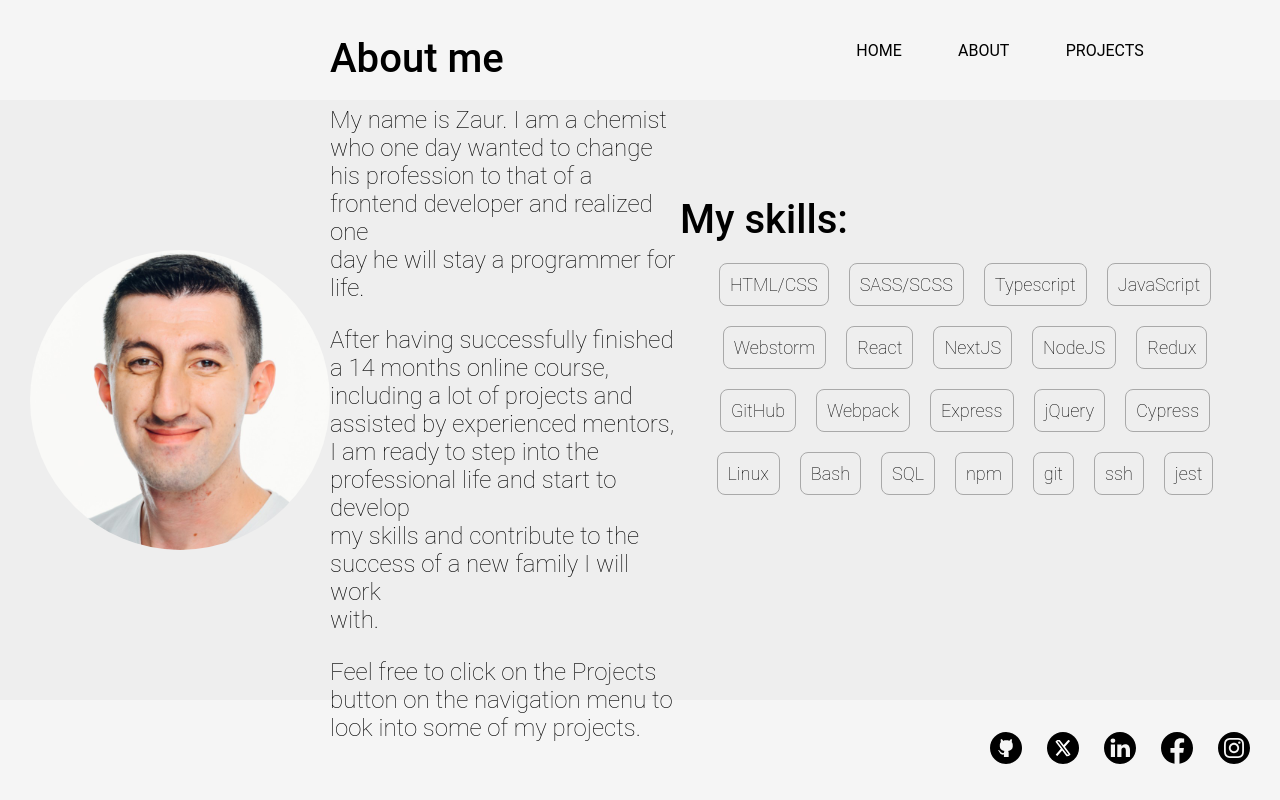
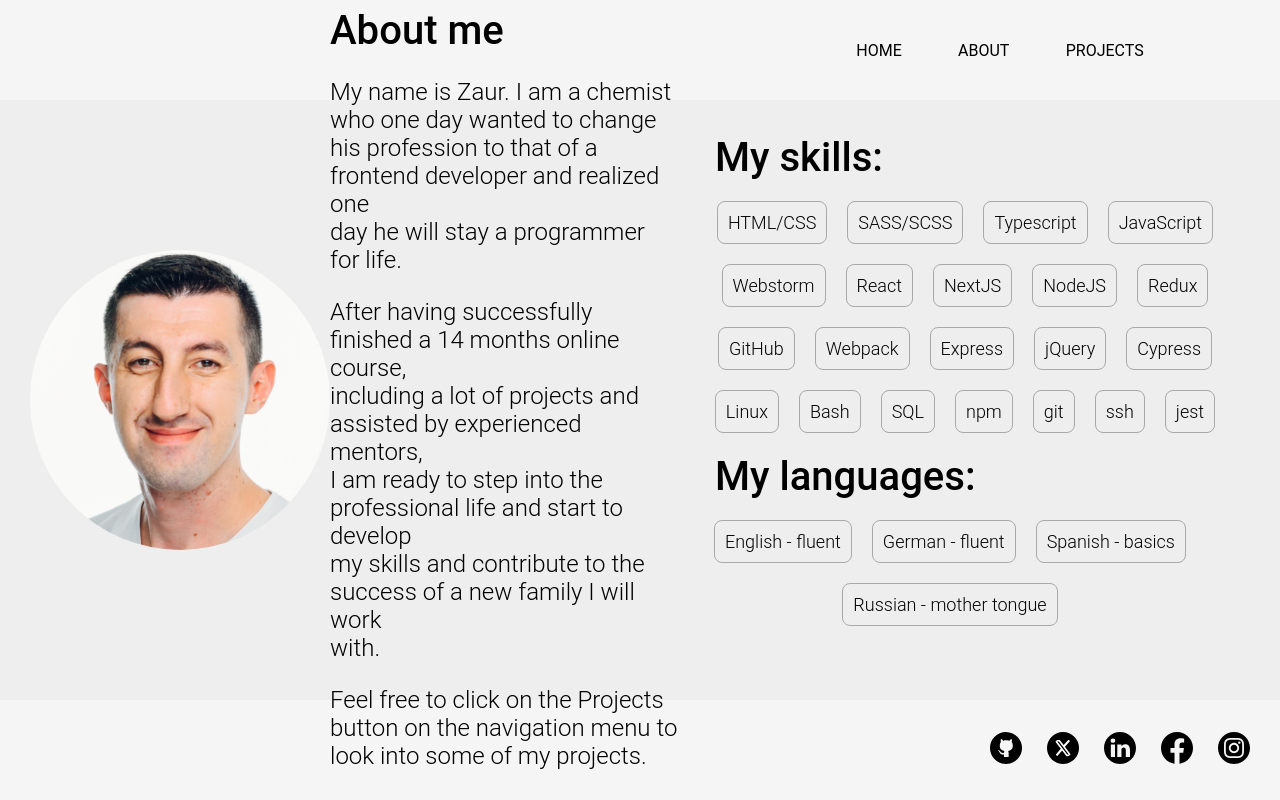
Before and after one commit to pizarrosch/portfolio, a Next.js app: page /about in a window 1280 px wide. Built offline with nearby package versions, Linux system fonts and the light colour scheme.

Commit message:
Add language skills

```diff
--- a/src/pages/about.tsx
+++ b/src/pages/about.tsx
@@ -14,16 +14,20 @@ export default function About() {
                     <span>About me</span>
                     <article>
                         <p>
-                            My name is Zaur. I am a chemist who one day wanted to change <br/> his profession to that of a
+                            My name is Zaur. I am a chemist who one day wanted to change <br/> his profession to that of
+                            a
                             frontend developer and realized one <br/> day he will stay a programmer for life.
                         </p>
                         <p>
-                            After having successfully finished a 14 months online course, <br/> including a lot of projects
+                            After having successfully finished a 14 months online course, <br/> including a lot of
+                            projects
                             and assisted by experienced mentors, <br/> I am ready to step into the professional life and
-                            start to develop <br/> my skills and contribute to the success of a new family I will work <br/> with.
+                            start to develop <br/> my skills and contribute to the success of a new family I will
+                            work <br/> with.
                         </p>
                         <p>
-                            Feel free to click on the Projects button on the navigation menu to <br/> look into some of my
+                            Feel free to click on the Projects button on the navigation menu to <br/> look into some of
+                            my
                             projects.
                         </p>
                     </article>
@@ -37,6 +41,13 @@ export default function About() {
                             )
                         })}
                     </div>
+                    <span>My languages:</span>
+                    <div className={s.langSkillsContainer}>
+                        <Skills skill='English - fluent'/>
+                        <Skills skill='German - fluent'/>
+                        <Skills skill='Spanish - basics'/>
+                        <Skills skill='Russian - mother tongue'/>
+                    </div>
                 </div>
             </div>
         </Layout>
--- a/src/pages/styles/about.module.scss
+++ b/src/pages/styles/about.module.scss
@@ -8,18 +8,26 @@
   padding: 0 30px;
   box-sizing: border-box;
   font-size: 24px;
-  font-weight: 200;
+  font-weight: 300;
 
   .aboutMeWrapper,
-  .skillsWrapper
-  {
+  .skillsWrapper {
     display: flex;
     flex-direction: column;
+    margin: -70px 0;
 
     > span {
       font-size: 40px;
       font-weight: 500;
     }
+  }
+
+  .skillsWrapper > span {
+    margin-left: 35px;
+  }
+
+  .langSkillsContainer {
+    margin-left: -15px;
   }
 
   .profileImage {
@@ -32,7 +40,8 @@
     gap: 20px;
     margin-top: -110px;
 
-    .skillsContainer {
+    .skillsContainer,
+    .langSkillsContainer {
       display: flex;
       width: 570px;
       flex-wrap: wrap;
```
